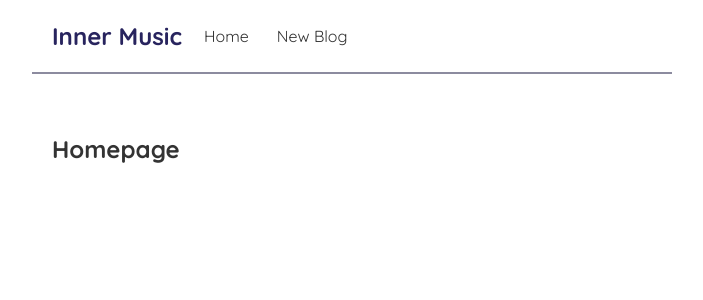
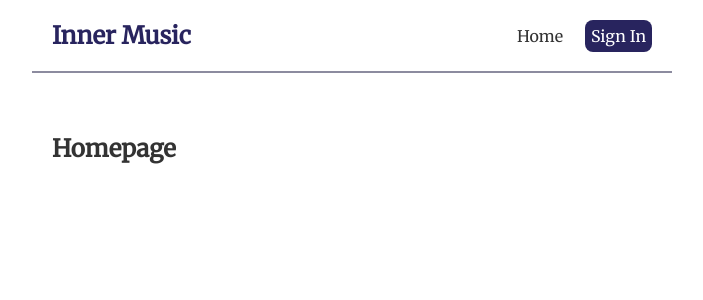
Before and after one commit to thomaskummer1/InnerMusic, a React (Create React App) app: page / in a window 1280 px wide. Shown: the top 300 px of the page, without its empty margins (288-991 px from the left). Built offline with nearby package versions, Linux system fonts and the light colour scheme.

Commit message:
moved nav links right

```diff
--- a/src/Navbar.js
+++ b/src/Navbar.js
@@ -2,8 +2,14 @@ const Navbar = () => {
     return (
         <nav className="navbar">
             <h1>Inner Music</h1>
-            <a href="/">Home</a>
-            <a href="/create">New Blog</a>
+            <div className="links">
+                <a href="/">Home</a>
+                <a href="/create" style={{
+                    color: 'white',
+                    backgroundColor: '#28245e',
+                    borderRadius: '8px'
+                }}>Sign In</a>
+            </div>
         </nav>
     );
 }
--- a/src/index.css
+++ b/src/index.css
@@ -1,9 +1,9 @@
-@import url('https://fonts.googleapis.com/css2?family=Quicksand:wght@300;400;500;600;700&display=swap');
+@import url('https://fonts.googleapis.com/css2?family=Merriweather');
 
 /* base styles */
 * {
   margin: 0;
-  font-family: "Quicksand";
+  font-family: "Merriweather";
   color: #333;
 }
 .navbar {
```
